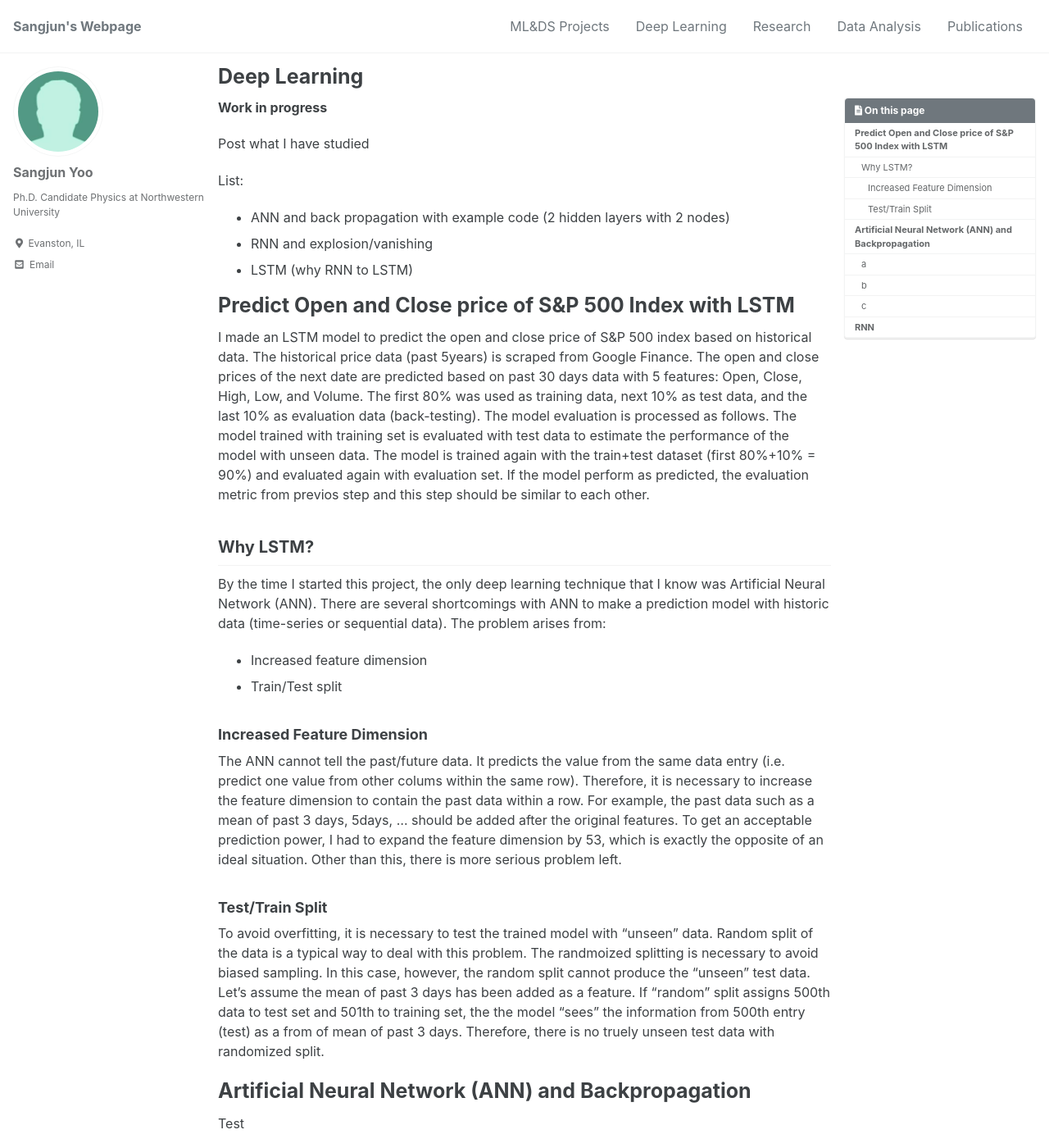
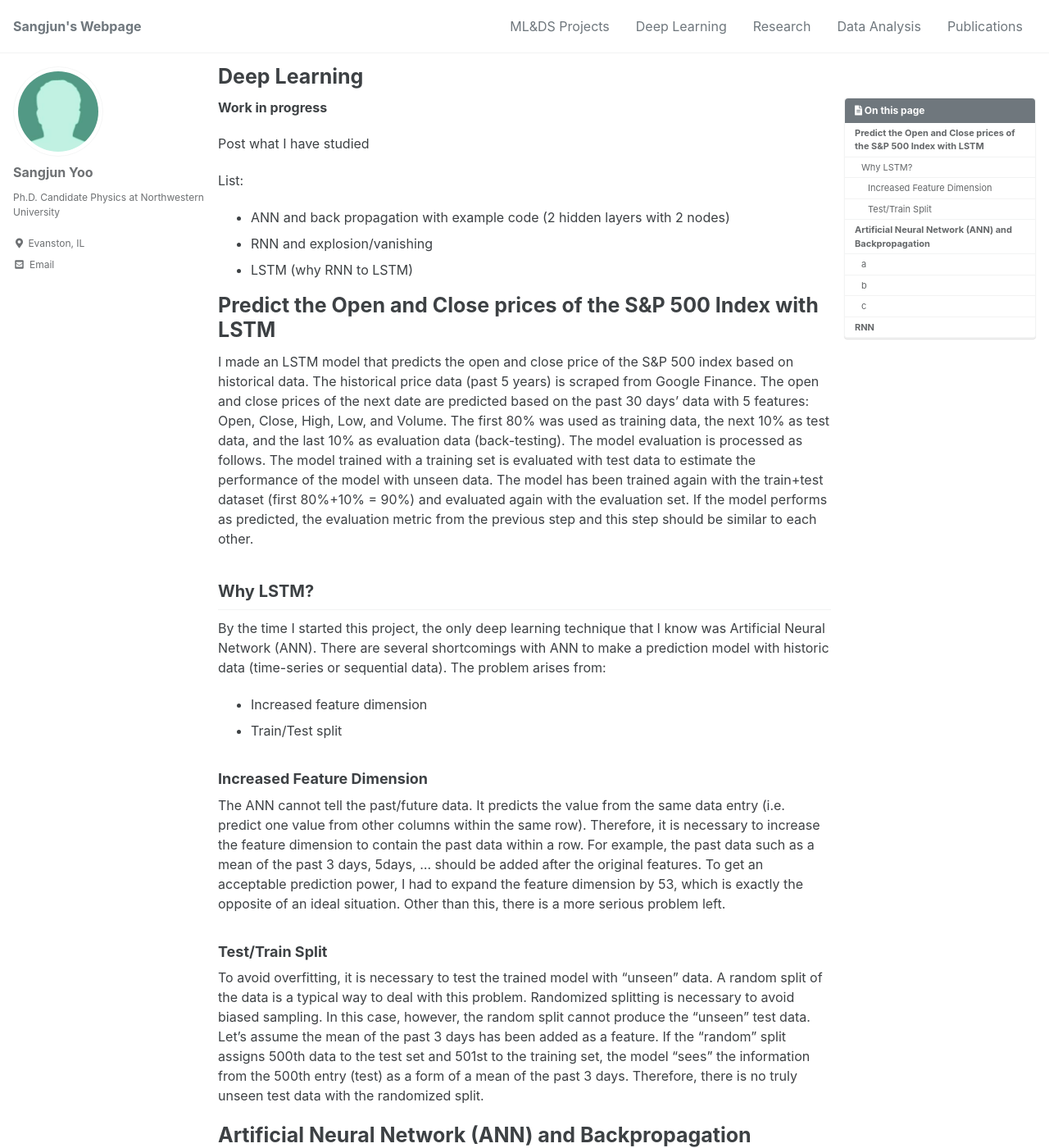
Before and after one commit to sangjunyoo-phd/sangjunyoo-phd.github.io, a Jekyll site: the page built from _pages/deeplearning.md, in a window 1280 px wide and 1400 px high. Shown: the whole window at 82% size. Built offline with Jekyll 4.4.1, drawn with Linux system fonts in a browser that asks for light colours; cached includes are drawn as plain includes.

Commit message:
Update deeplearning.md

```diff
--- a/_pages/deeplearning.md
+++ b/_pages/deeplearning.md
@@ -14,8 +14,8 @@ List:
 * RNN and explosion/vanishing
 * LSTM (why RNN to LSTM)
 
-# Predict Open and Close price of S&P 500 Index with LSTM
-I made an LSTM model to predict the open and close price of S&P 500 index based on historical data. The historical price data (past 5years) is scraped from Google Finance. The open and close prices of the next date are predicted based on past 30 days data with 5 features: Open, Close, High, Low, and Volume. The first 80% was used as training data, next 10% as test data, and the last 10% as evaluation data (back-testing). The model evaluation is processed as follows. The model trained with training set is evaluated with test data to estimate the performance of the model with unseen data. The model is trained again with the train+test dataset (first 80%+10% = 90%) and evaluated again with evaluation set. If the model perform as predicted, the evaluation metric from previos step and this step should be similar to each other.
+# Predict the Open and Close prices of the S&P 500 Index with LSTM
+I made an LSTM model that predicts the open and close price of the S&P 500 index based on historical data. The historical price data (past 5 years) is scraped from Google Finance. The open and close prices of the next date are predicted based on the past 30 days' data with 5 features: Open, Close, High, Low, and Volume. The first 80% was used as training data, the next 10% as test data, and the last 10% as evaluation data (back-testing). The model evaluation is processed as follows. The model trained with a training set is evaluated with test data to estimate the performance of the model with unseen data. The model has been trained again with the train+test dataset (first 80%+10% = 90%) and evaluated again with the evaluation set. If the model performs as predicted, the evaluation metric from the previous step and this step should be similar to each other.
 
 ## Why LSTM?
 By the time I started this project, the only deep learning technique that I know was Artificial Neural Network (ANN). There are several shortcomings with ANN to make a prediction model with historic data (time-series or sequential data). The problem arises from:
@@ -23,12 +23,10 @@ By the time I started this project, the only deep learning technique that I know
 * Train/Test split
 
 ### Increased Feature Dimension
-The ANN cannot tell the past/future data. It predicts the value from the same data entry (i.e. predict one value from other colums within the same row). Therefore, it is necessary to increase the feature dimension to contain the past data within a row. For example, the past data such as a mean of past 3 days, 5days, ... should be added after the original features. To get an acceptable prediction power, I had to expand the feature dimension by 53, which is exactly the opposite of an ideal situation. Other than this, there is more serious problem left.
+The ANN cannot tell the past/future data. It predicts the value from the same data entry (i.e. predict one value from other columns within the same row). Therefore, it is necessary to increase the feature dimension to contain the past data within a row. For example, the past data such as a mean of the past 3 days, 5days, ... should be added after the original features. To get an acceptable prediction power, I had to expand the feature dimension by 53, which is exactly the opposite of an ideal situation. Other than this, there is a more serious problem left.
 
 ### Test/Train Split
-To avoid overfitting, it is necessary to test the trained model with "unseen" data. Random split of the data is a typical way to deal with this problem. The randmoized splitting is necessary to avoid biased sampling. In this case, however, the random split cannot produce the "unseen" test data. Let's assume the mean of past 3 days has been added as a feature. If "random" split assigns 500th data to test set and 501th to training set, the the model "sees" the information from 500th entry (test) as a from of mean of past 3 days. Therefore, there is no truely unseen test data with randomized split.
-
-
+To avoid overfitting, it is necessary to test the trained model with "unseen" data. A random split of the data is a typical way to deal with this problem. Randomized splitting is necessary to avoid biased sampling. In this case, however, the random split cannot produce the "unseen" test data. Let's assume the mean of the past 3 days has been added as a feature. If the "random" split assigns 500th data to the test set and 501st to the training set, the model "sees" the information from the 500th entry (test) as a form of a mean of the past 3 days. Therefore, there is no truly unseen test data with the randomized split.
 
 # Artificial Neural Network (ANN) and Backpropagation
 Test
```
